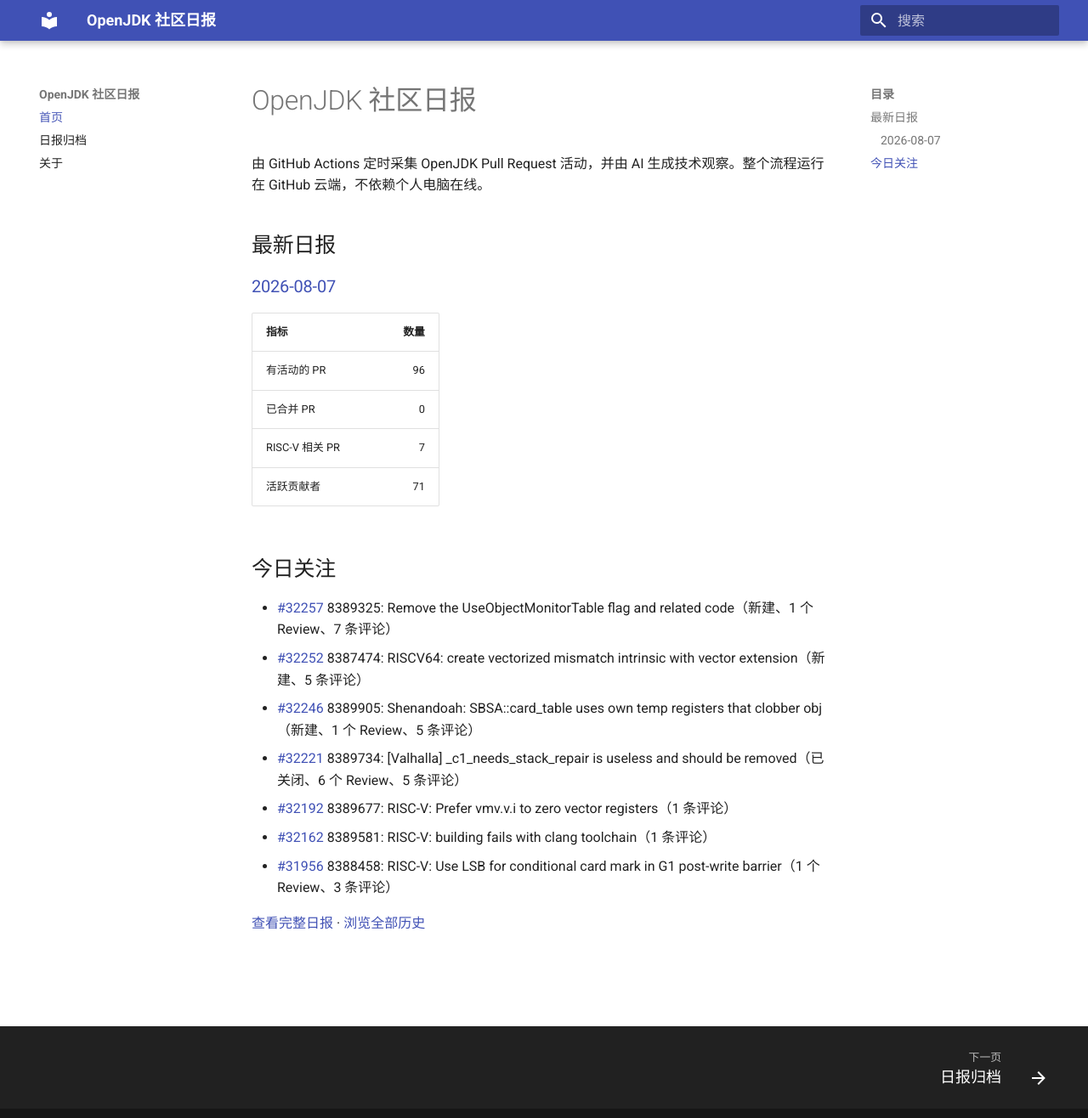
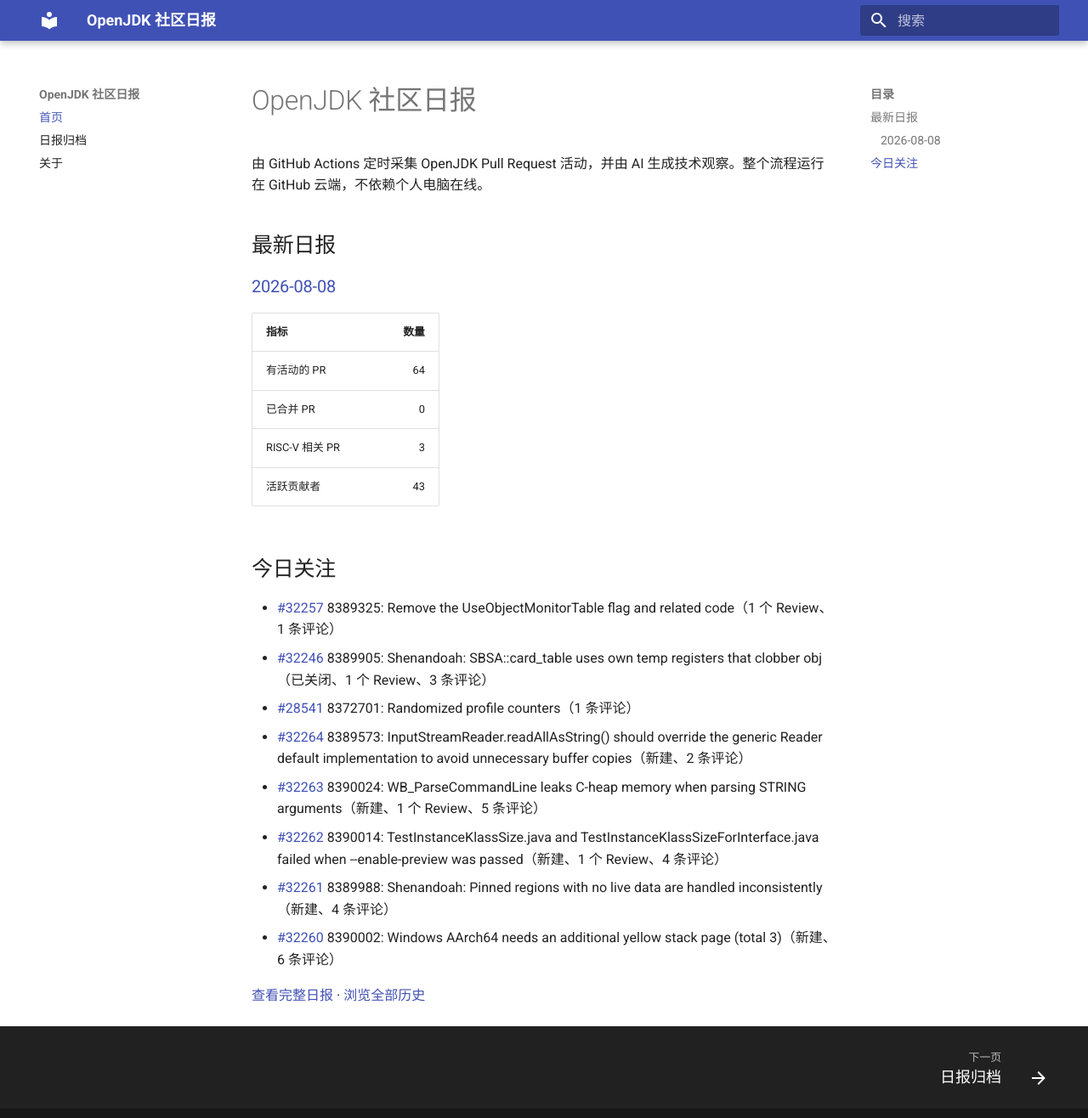
Before and after one commit to DingliZhang/openjdk-daily, an MkDocs documentation site: the page built from docs/index.md, in a window 1280 px wide and 1329 px high. Shown: the top 1316 px of the window at 85% size. Built offline with MkDocs 1.6.1 and Material for MkDocs 9.7.7, drawn with Linux system fonts in a browser that asks for light colours.

Commit message:
report: add OpenJDK daily report

```diff
--- a/docs/index.md
+++ b/docs/index.md
@@ -4,23 +4,24 @@
 
 ## 最新日报
 
-### [2026-08-07](reports/2026/2026-08-07.md)
+### [2026-08-08](reports/2026/2026-08-08.md)
 
 | 指标 | 数量 |
 |---|---:|
-| 有活动的 PR | 96 |
+| 有活动的 PR | 64 |
 | 已合并 PR | 0 |
-| RISC-V 相关 PR | 7 |
-| 活跃贡献者 | 71 |
+| RISC-V 相关 PR | 3 |
+| 活跃贡献者 | 43 |
 
 ## 今日关注
 
-- [#32257](https://github.com/openjdk/jdk/pull/32257) 8389325: Remove the UseObjectMonitorTable flag and related code（新建、1 个 Review、7 条评论）
-- [#32252](https://github.com/openjdk/jdk/pull/32252) 8387474: RISCV64: create vectorized mismatch intrinsic with vector extension（新建、5 条评论）
-- [#32246](https://github.com/openjdk/jdk/pull/32246) 8389905: Shenandoah: SBSA::card_table uses own temp registers that clobber obj（新建、1 个 Review、5 条评论）
-- [#32221](https://github.com/openjdk/jdk/pull/32221) 8389734: [Valhalla] _c1_needs_stack_repair is useless and should be removed（已关闭、6 个 Review、5 条评论）
-- [#32192](https://github.com/openjdk/jdk/pull/32192) 8389677: RISC-V: Prefer vmv.v.i to zero vector registers（1 条评论）
-- [#32162](https://github.com/openjdk/jdk/pull/32162) 8389581: RISC-V: building fails with clang toolchain（1 条评论）
-- [#31956](https://github.com/openjdk/jdk/pull/31956) 8388458: RISC-V: Use LSB for conditional card mark in G1 post-write barrier（1 个 Review、3 条评论）
+- [#32257](https://github.com/openjdk/jdk/pull/32257) 8389325: Remove the UseObjectMonitorTable flag and related code（1 个 Review、1 条评论）
+- [#32246](https://github.com/openjdk/jdk/pull/32246) 8389905: Shenandoah: SBSA::card_table uses own temp registers that clobber obj（已关闭、1 个 Review、3 条评论）
+- [#28541](https://github.com/openjdk/jdk/pull/28541) 8372701: Randomized profile counters（1 条评论）
+- [#32264](https://github.com/openjdk/jdk/pull/32264) 8389573: InputStreamReader.readAllAsString() should override the generic Reader default implementation to avoid unnecessary buffer copies（新建、2 条评论）
+- [#32263](https://github.com/openjdk/jdk/pull/32263) 8390024: WB_ParseCommandLine leaks C-heap memory when parsing STRING arguments（新建、1 个 Review、5 条评论）
+- [#32262](https://github.com/openjdk/jdk/pull/32262) 8390014: TestInstanceKlassSize.java and TestInstanceKlassSizeForInterface.java failed when --enable-preview was passed（新建、1 个 Review、4 条评论）
+- [#32261](https://github.com/openjdk/jdk/pull/32261) 8389988: Shenandoah: Pinned regions with no live data are handled inconsistently（新建、4 条评论）
+- [#32260](https://github.com/openjdk/jdk/pull/32260) 8390002: Windows AArch64 needs an additional yellow stack page (total 3)（新建、6 条评论）
 
-[查看完整日报](reports/2026/2026-08-07.md) · [浏览全部历史](reports/index.md)
+[查看完整日报](reports/2026/2026-08-08.md) · [浏览全部历史](reports/index.md)
```
Also changed, not shown: docs/reports/2026/2026-08-08.md (added, +173 -0 lines), docs/reports/index.md (+2 -1 lines), 2 other files.
